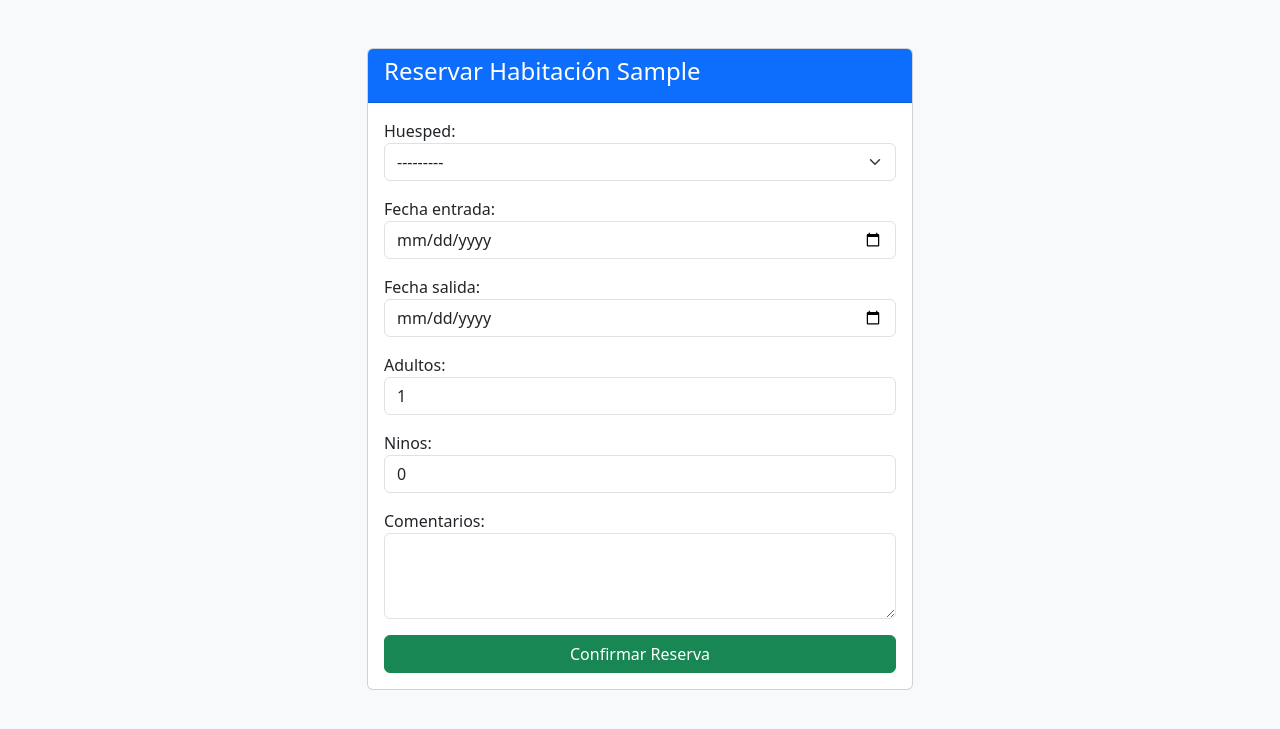
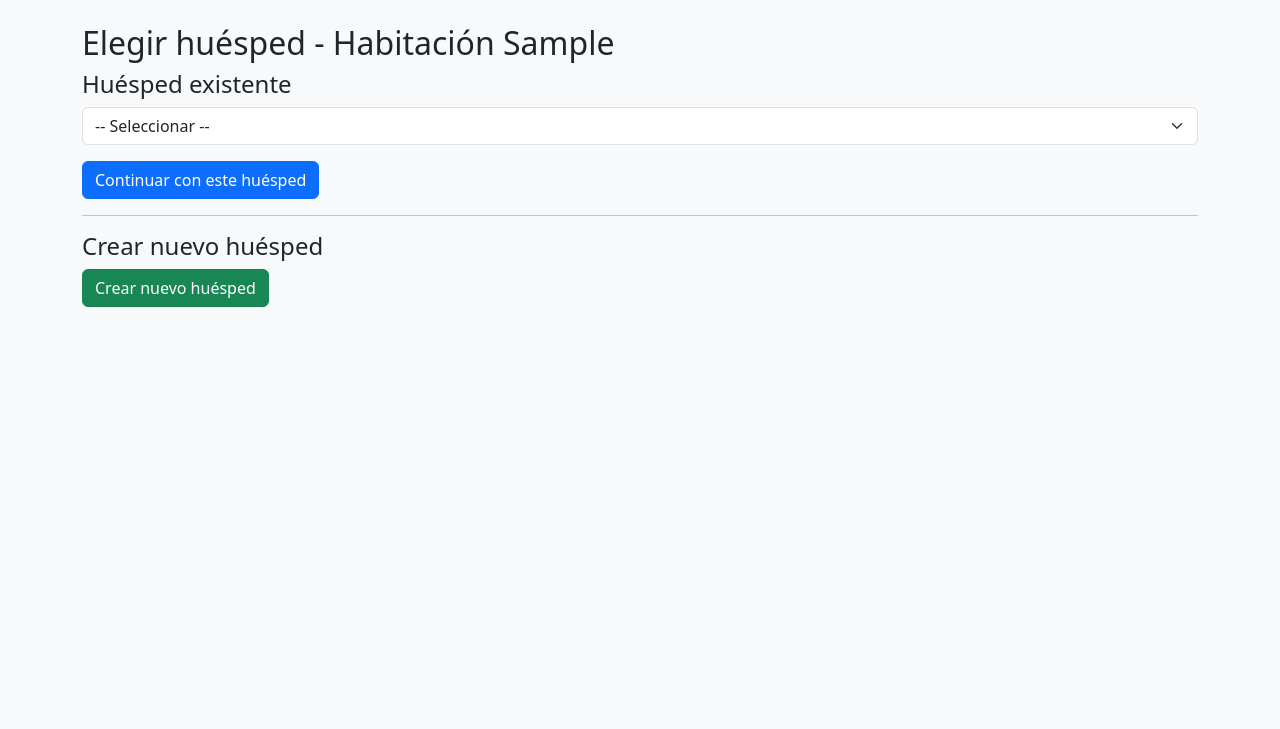
Before and after one commit to cristianlh21/hotelmanager, a Django app: page /reservar/1/ in a window 1280 px wide. Shown: the part 50-779 px from the top of the page. Run offline with Django 5.2, Linux system fonts and the light colour scheme; tables that the repository leaves empty hold one stand-in row (values such as "Sample post"); some libraries are stand-ins or nearby versions.

Commit message:
agregamos la funcionalidad de las reservas

```diff
--- a/habitaciones/templates/habitaciones/dashboard.html
+++ b/habitaciones/templates/habitaciones/dashboard.html
@@ -30,7 +30,7 @@
 
       <div class="card-footer">
         {% if hab.estado == 'disponible' %}
-          <a href="{% url 'reserva_nueva' hab.id %}" class="btn btn-success btn-sm w-100">
+          <a href="{% url 'seleccionar_huesped' hab.id %}" class="btn btn-success btn-sm w-100">
             <i class="fas fa-plus"></i> Reservar
           </a>
         {% else %}
--- a/hotelmanager/urls.py
+++ b/hotelmanager/urls.py
@@ -18,10 +18,10 @@
 from django.urls import path
 from django.urls import path
 from habitaciones.views import dashboard_recepcion
-from reservas.views import reserva_nueva
-
+from reservas.views import seleccionar_huesped, crear_huesped_y_reserva
 urlpatterns = [
     path('admin/', admin.site.urls),
     path('', dashboard_recepcion, name='dashboard_recepcion'),
-    path('reservar/<int:habitacion_id>/', reserva_nueva, name='reserva_nueva'),
+    path('reservar/<int:habitacion_id>/', seleccionar_huesped, name='seleccionar_huesped'),
+    path('reservar/<int:habitacion_id>/crear/', crear_huesped_y_reserva, name='crear_huesped_y_reserva'),
 ]
--- /dev/null
+++ b/reservas/templates/reservas/seleccionar_huesped.html
@@ -0,0 +1,27 @@
+{% extends 'base.html' %}
+{% block content %}
+<h2>Elegir huésped - Habitación {{ habitacion.numero }}</h2>
+
+<form method="post">
+    {% csrf_token %}
+
+    <!-- Huésped existente -->
+    <h4>Huésped existente</h4>
+    <select name="huesped_existente" class="form-select mb-3">
+        <option value="">-- Seleccionar --</option>
+        {% for h in huespedes %}
+            <option value="{{ h.id }}">{{ h.nombre }} {{ h.apellido }} ({{ h.numero_documento }})</option>
+        {% endfor %}
+    </select>
+
+    <button type="submit" name="huesped_existente" class="btn btn-primary">Continuar con este huésped</button>
+</form>
+
+<hr>
+
+<form method="post">
+    {% csrf_token %}
+    <h4>Crear nuevo huésped</h4>
+    <button type="submit" name="crear_nuevo" class="btn btn-success">Crear nuevo huésped</button>
+</form>
+{% endblock %}
--- a/reservas/views.py
+++ b/reservas/views.py
@@ -1,22 +1,75 @@
 from django.shortcuts import render, redirect, get_object_or_404
-from reservas.forms import ReservaForm
 from habitaciones.models import Habitacion
+from huespedes.models import Huesped
 from reservas.models import Reserva
+from django import forms
 
-def reserva_nueva(request, habitacion_id):
+# Paso 1: elegir huésped o crear nuevo
+def seleccionar_huesped(request, habitacion_id):
     habitacion = get_object_or_404(Habitacion, id=habitacion_id)
 
     if request.method == 'POST':
-        form = ReservaForm(request.POST)
+        # Puede venir "huesped_existente" o "crear_nuevo"
+        if 'huesped_existente' in request.POST:
+            huesped_id = request.POST['huesped_existente']
+            return redirect('crear_reserva', habitacion_id=habitacion_id, huesped_id=huesped_id)
+        elif 'crear_nuevo' in request.POST:
+            return redirect('crear_huesped_y_reserva', habitacion_id=habitacion_id)
+
+    huespedes = Huesped.objects.all()
+    return render(request, 'reservas/seleccionar_huesped.html', {
+        'habitacion': habitacion,
+        'huespedes': huespedes,
+    })
+
+# Paso 2: crear huésped rápido y reserva
+def crear_huesped_y_reserva(request, habitacion_id):
+    habitacion = get_object_or_404(Habitacion, id=habitacion_id)
+
+    class HuespedReservaForm(forms.Form):
+        tipo_documento = forms.ChoiceField(choices=Huesped.TIPO_DOCUMENTO, widget=forms.Select(attrs={'class': 'form-select'}))
+        numero_documento = forms.CharField(max_length=20, widget=forms.TextInput(attrs={'class': 'form-control'}))
+        nombre = forms.CharField(max_length=50, widget=forms.TextInput(attrs={'class': 'form-control'}))
+        apellido = forms.CharField(max_length=50, widget=forms.TextInput(attrs={'class': 'form-control'}))
+        email = forms.EmailField(widget=forms.EmailInput(attrs={'class': 'form-control'}))
+        telefono = forms.CharField(max_length=20, widget=forms.TextInput(attrs={'class': 'form-control'}))
+        fecha_nacimiento = forms.DateField(widget=forms.DateInput(attrs={'type': 'date', 'class': 'form-control'}))
+        fecha_entrada = forms.DateField(widget=forms.DateInput(attrs={'type': 'date', 'class': 'form-control'}))
+        fecha_salida = forms.DateField(widget=forms.DateInput(attrs={'type': 'date', 'class': 'form-control'}))
+        adultos = forms.IntegerField(min_value=1, widget=forms.NumberInput(attrs={'class': 'form-control'}))
+        ninos = forms.IntegerField(min_value=0, widget=forms.NumberInput(attrs={'class': 'form-control'}))
+        comentarios = forms.CharField(required=False, widget=forms.Textarea(attrs={'class': 'form-control', 'rows': 2}))
+
+    if request.method == 'POST':
+        form = HuespedReservaForm(request.POST)
         if form.is_valid():
-            reserva = form.save(commit=False)
-            reserva.habitacion = habitacion
-            reserva.save()
-            return redirect('dashboard_recepcion')  # volver al dashboard
+            # Crear huésped
+            huesped, _ = Huesped.objects.get_or_create(
+                numero_documento=form.cleaned_data['numero_documento'],
+                defaults={
+                    'tipo_documento': form.cleaned_data['tipo_documento'],
+                    'nombre': form.cleaned_data['nombre'],
+                    'apellido': form.cleaned_data['apellido'],
+                    'email': form.cleaned_data['email'],
+                    'telefono': form.cleaned_data['telefono'],
+                    'fecha_nacimiento': form.cleaned_data['fecha_nacimiento'],
+                }
+            )
+            # Crear reserva
+            Reserva.objects.create(
+                huesped=huesped,
+                habitacion=habitacion,
+                fecha_entrada=form.cleaned_data['fecha_entrada'],
+                fecha_salida=form.cleaned_data['fecha_salida'],
+                adultos=form.cleaned_data['adultos'],
+                ninos=form.cleaned_data['ninos'],
+                comentarios=form.cleaned_data['comentarios']
+            )
+            return redirect('dashboard_recepcion')
     else:
-        form = ReservaForm()
+        form = HuespedReservaForm()
 
-    return render(request, 'reservas/reserva_form.html', {
+    return render(request, 'reservas/crear_huesped_reserva.html', {
         'form': form,
         'habitacion': habitacion
     })
```
Also changed, not shown: reservas/templates/reservas/crear_huesped_reserva.html (added, +10 -0 lines).
